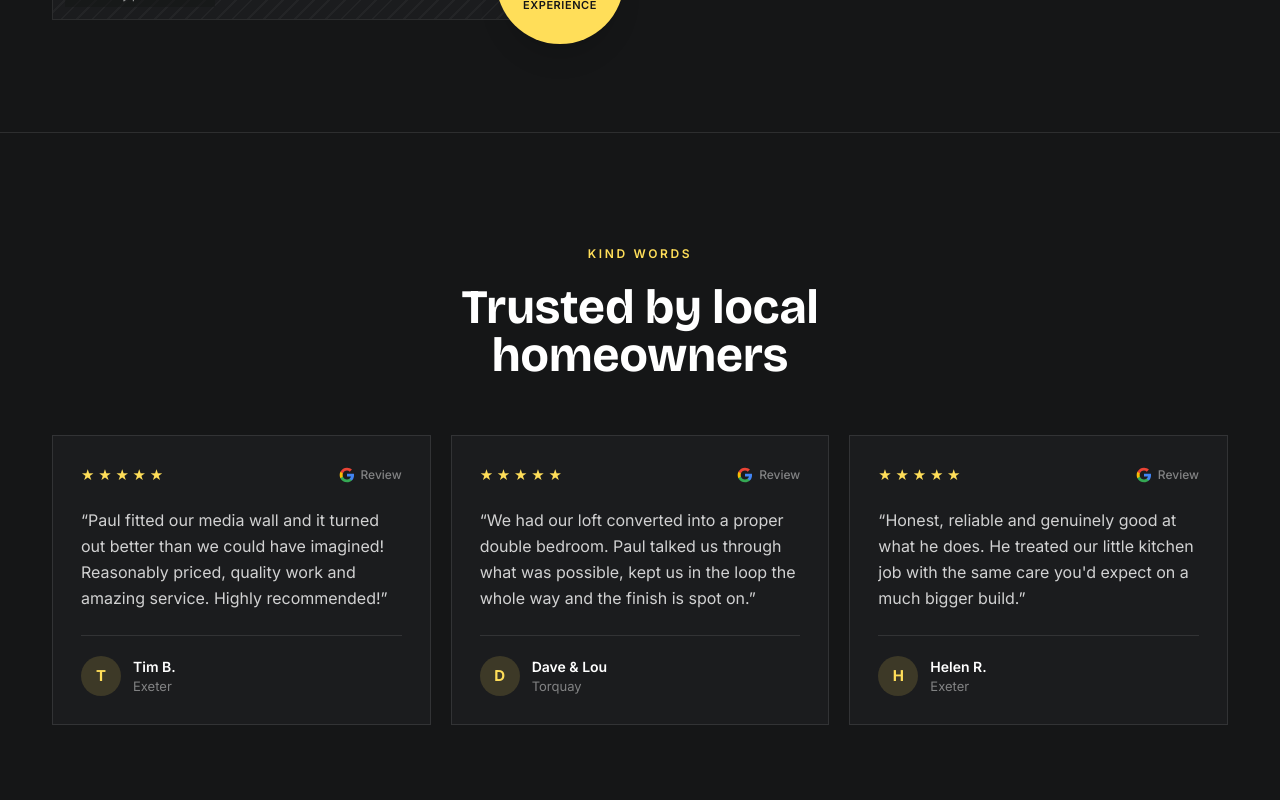
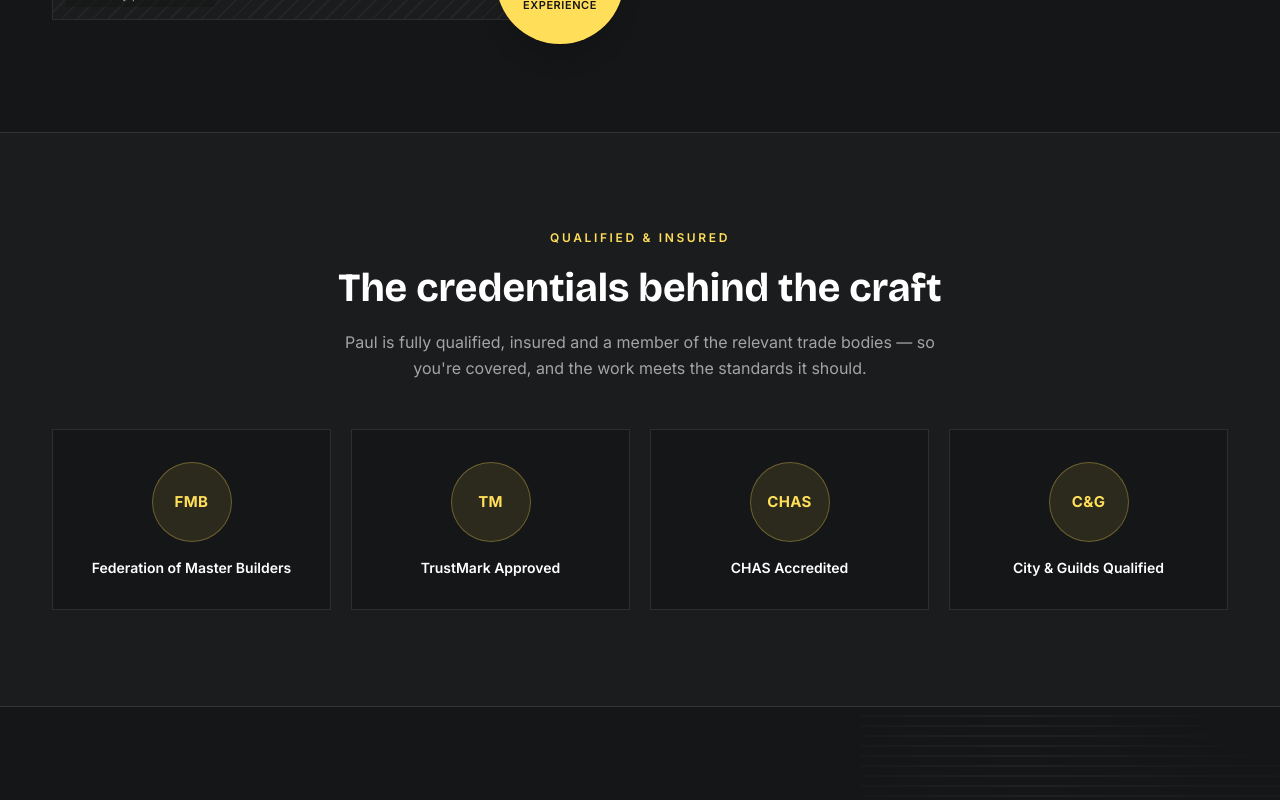
Before and after one commit to tangobrown/vowles, a Next.js app: page /about in a window 1280 px wide. Shown: the part 1240-2040 px from the top of the page. Built offline with nearby package versions, Linux system fonts and the light colour scheme.

Commit message:
Move About page testimonials just above the final CTA
Order is now: hero → Paul → accreditations → how we work → gallery → testimonials → CTA.

```diff
--- a/app/about/page.tsx
+++ b/app/about/page.tsx
@@ -245,10 +245,10 @@
     <main>
       <AboutHero />
       <PaulSection />
-      <Testimonials divided />
       <Accreditations />
       <HowWeWork />
       <GalleryPreview />
+      <Testimonials divided />
       <FinalCTA />
     </main>
   );
```
